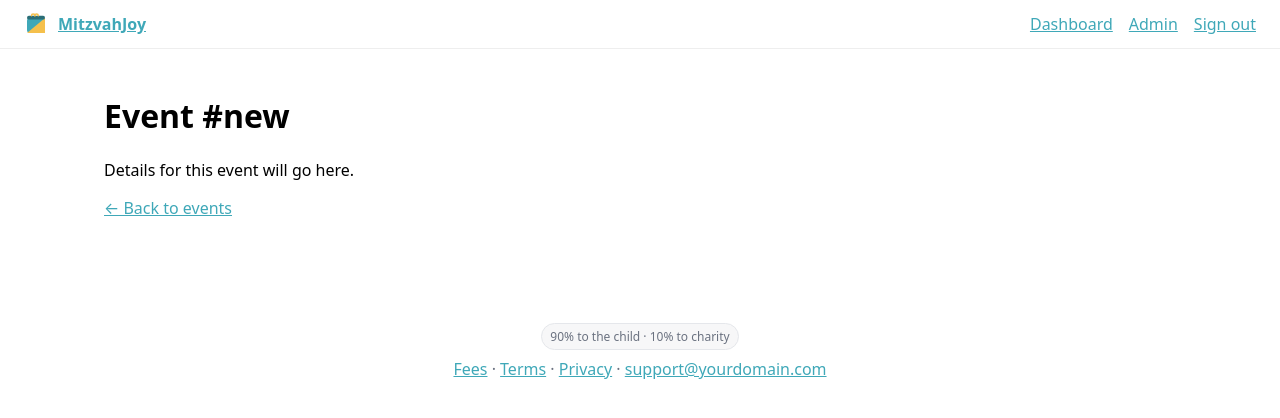
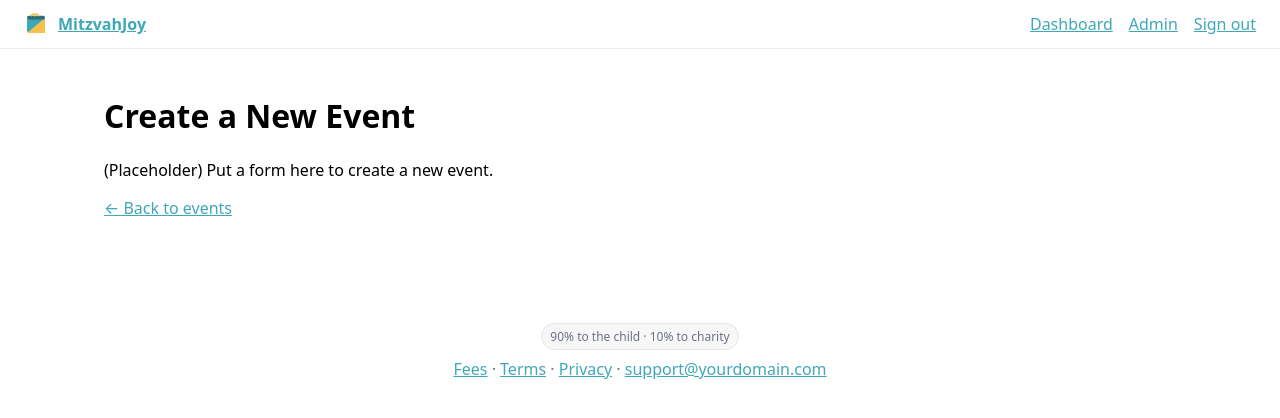
Before and after one commit to mhershberg78/MitzvahJoy, a Next.js app: page /events/new in a window 1280 px wide. Shown: the top 418 px of the page. Built offline with nearby package versions, Linux system fonts and the light colour scheme.

Commit message:
Create page.tsx

```diff
--- /dev/null
+++ b/src/app/events/new/page.tsx
@@ -0,0 +1,11 @@
+export const metadata = { title: "Create Event · MitzvahJoy" };
+
+export default function NewEventPage() {
+  return (
+    <main>
+      <h1>Create a New Event</h1>
+      <p>(Placeholder) Put a form here to create a new event.</p>
+      <p><a href="/events">← Back to events</a></p>
+    </main>
+  );
+}
```
